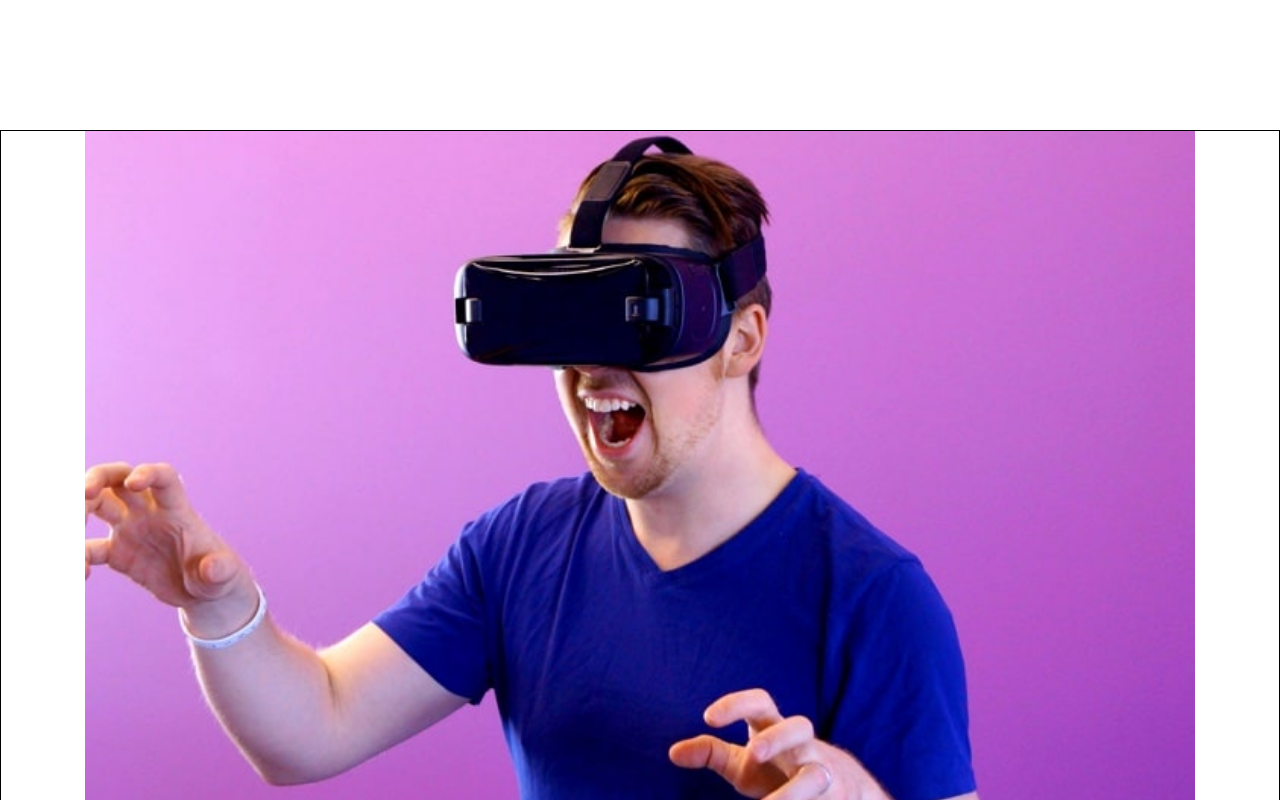
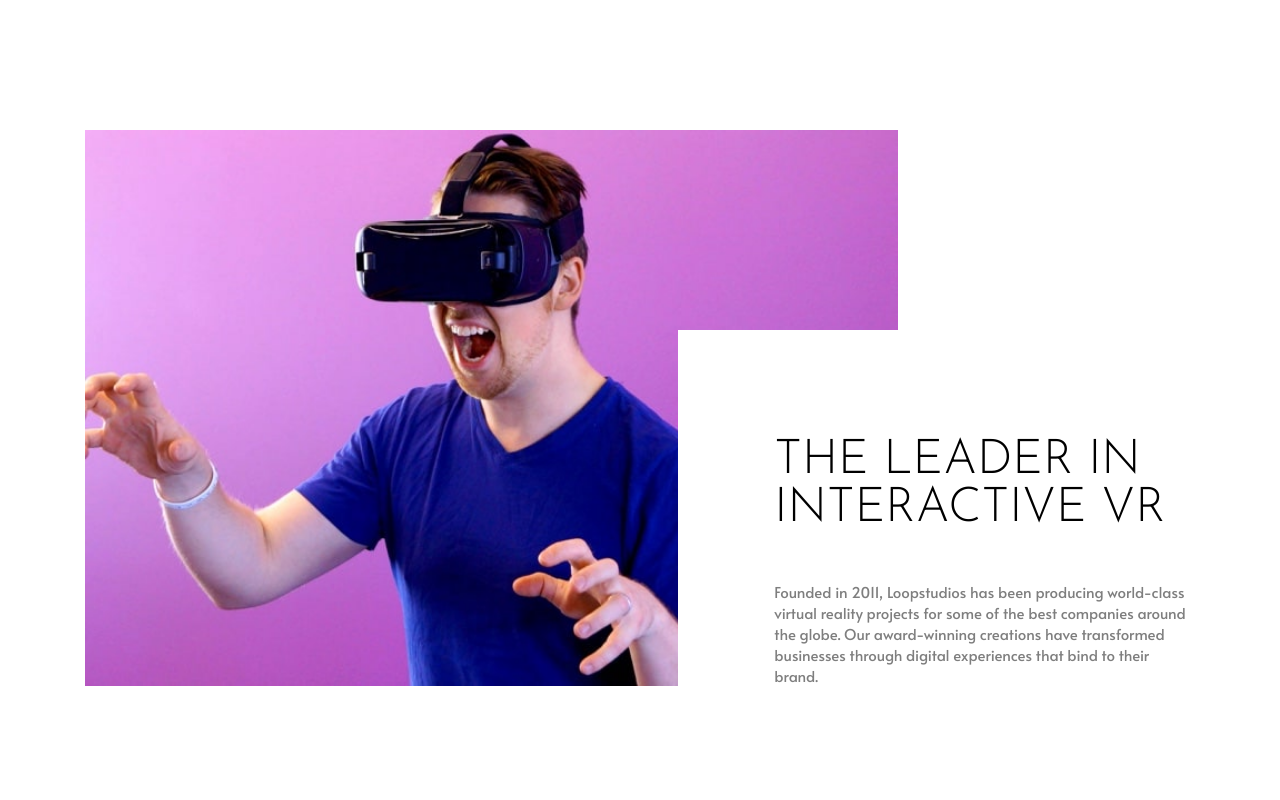
Before and after one commit to KieranWebDev/LoopStudios-LandingPage, a React (Vite) app: page / in a window 1280 px wide. Shown: the part 680-1480 px from the top of the page. Built offline with nearby package versions, Linux system fonts and the light colour scheme.

Commit message:
desktop intro section complete

```diff
--- a/src/App.css
+++ b/src/App.css
@@ -1,10 +1,10 @@
 .main-content-container {
   margin: 6em 1em;
-  border: 1px solid black;
+  /* border: 1px solid black; */
 }
 
-@media (min-width: 700px) {
+@media (min-width: 800px) {
   .main-content-container {
-    margin: 160px auto;
+    margin: 160px 1em;
   }
 }
--- a/src/Components/WebsiteIntro/WebsiteIntro.css
+++ b/src/Components/WebsiteIntro/WebsiteIntro.css
@@ -2,22 +2,66 @@
   width: 100%;
   margin: 0 auto;
   max-width: 1110px;
+  /* border: 1px solid black; */
 }
 .intro-pic {
   display: block;
   width: 100%;
   margin-bottom: 3em;
+  /* max-width: 730px; */
+  /* max-height: 500px; */
 }
-.intro-section h2 {
+.intro-text {
+  margin-bottom: 6em;
+  padding: 0 2em;
+}
+.intro-text h2 {
   font-size: 2rem;
   text-align: center;
   margin-bottom: 1em;
-  padding: 0 1em;
 }
-.intro-section p {
+.intro-text p {
   font-size: 0.9375rem;
   text-align: center;
-  margin-bottom: 6em;
   opacity: 0.5;
-  padding: 0 2em;
 }
+
+@media (min-width: 800px) {
+  .intro-section {
+    display: grid;
+    grid-template-columns: 2fr minmax(50px, 220px) 1fr;
+    grid-template-rows: minmax(80px, 200px) 1fr;
+    margin: 0 auto;
+  }
+  .intro-pic {
+    grid-column: 1 / 3;
+    grid-row: 1 /3;
+    margin-bottom: 0;
+  }
+  .intro-text {
+    grid-column: 2 / 4;
+    grid-row: 2 / 3;
+    display: flex;
+    flex-direction: column;
+    align-items: flex-start;
+    justify-content: flex-end;
+    background-color: var(--white);
+    /* border: 1px solid black; */
+    margin: 0;
+    padding: 0;
+    padding-left: clamp(2em, 96px, 6em);
+    padding-top: 2em;
+  }
+  .intro-text p,
+  .intro-text h2 {
+    text-align: left;
+  }
+  .intro-text h2 {
+    font-size: 2rem;
+  }
+}
+@media (min-width: 1000px) {
+  .intro-text h2 {
+    font-size: 3rem;
+  }
+}
--- a/src/Components/WebsiteIntro/WebsiteIntro.jsx
+++ b/src/Components/WebsiteIntro/WebsiteIntro.jsx
@@ -12,6 +12,7 @@ export default function WebsiteIntro() {
         sizes="(max-width: 700px) 651px, 100vw"
         alt="person using a VR headset"
       />
+      <div className="intro-text">
         <h2>The leader in interactive VR</h2>
         <p>
           Founded in 2011, Loopstudios has been producing world-class virtual
@@ -19,6 +20,7 @@ export default function WebsiteIntro() {
           award-winning creations have transformed businesses through digital
           experiences that bind to their brand.
         </p>
+      </div>
     </section>
   );
 }
```
Lines whose indentation alone changed are shown as unchanged.
